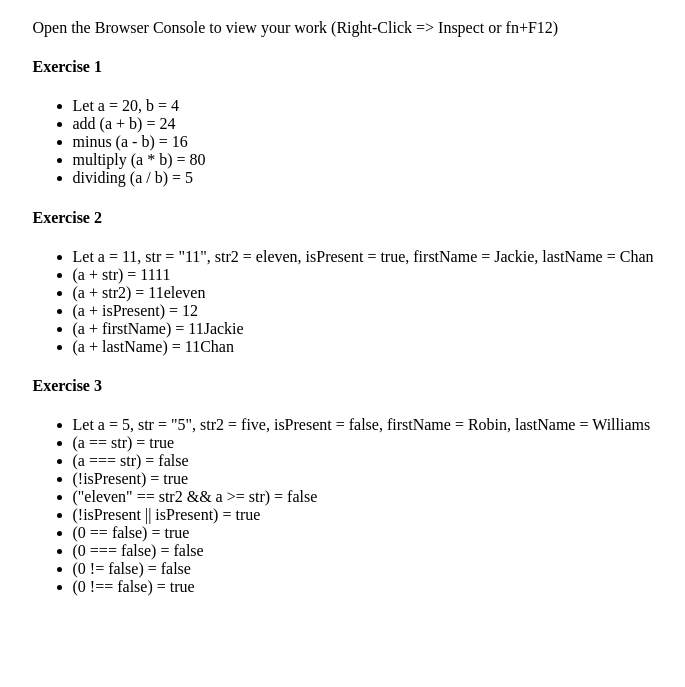
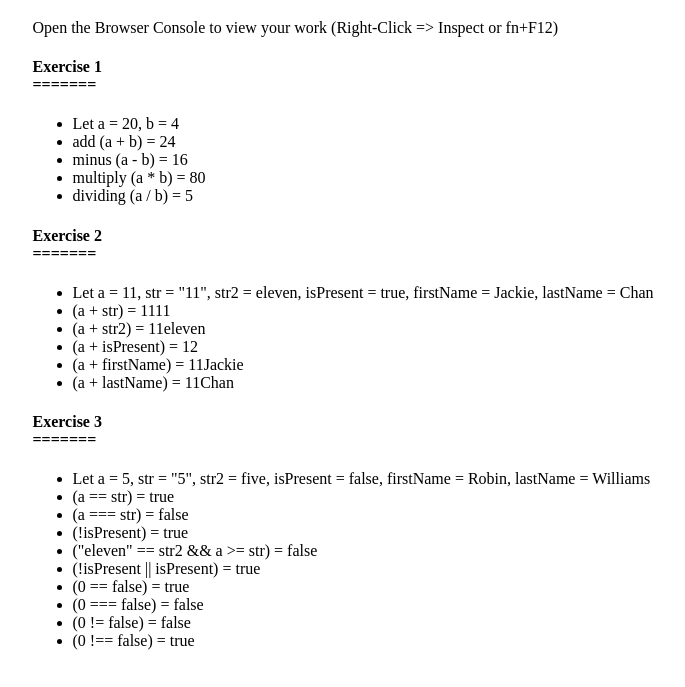
Before and after one commit to reidbraswell1/JavaScript_Operators, a plain HTML site: page index.html in a window 1280 px wide. Shown: the part 69-756 px from the top of the page, without its empty margins (297-982 px from the left). Drawn offline with Linux system fonts and the light colour scheme.

Commit message:
Updated headings.

```diff
--- a/index.html
+++ b/index.html
@@ -15,13 +15,13 @@
         Open the Browser Console to view your work (Right-Click => Inspect or
         fn+F12)
       </p>
-      <h4>Exercise 1</h4>
+      <h4>Exercise 1<br>=======</h4>
       <ul id="exercise-1">
       </ul>
-      <h4>Exercise 2</h4>
+      <h4>Exercise 2<br>=======</h4>
       <ul id="exercise-2">
       </ul>
-      <h4>Exercise 3</h4>
+      <h4>Exercise 3<br>=======</h4>
       <ul id="exercise-3">
       </ul>
     </div>
```
